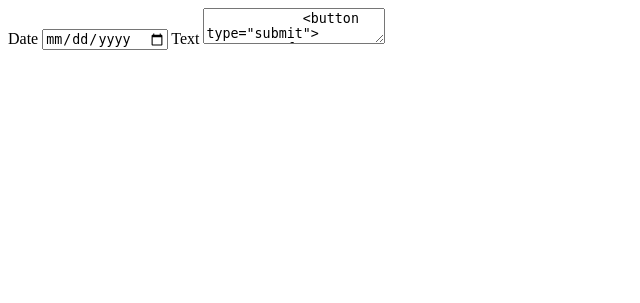
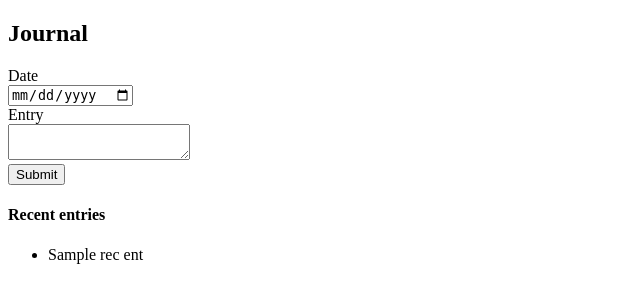
Before and after one commit to abgenbro/simple_journal, a Flask app: template templates/index.html in a window 1280 px wide. Shown: the top 303 px of the page, without its empty margins (0-640 px from the left). Run offline with Flask 3, Linux system fonts and the light colour scheme; the template is opened without the code that fills it: most values are stand-ins (such as "Sample title", 1, 10 or a date in 2020).

Commit message:
more changes

```diff
--- a/app.py
+++ b/app.py
@@ -1,7 +1,13 @@
 from flask import Flask, render_template, request
+from database import get_entries, get_recent_entries, add_entry
+import datetime, time
 
 app = Flask(__name__)
 
 @app.route("/", methods=["GET", "POST"])
 def index():
-    return render_template("index.html")
+    now = datetime.datetime.now()
+    if ('date' in request.form.keys()) and ('entry' in request.form.keys()):
+        add_entry(request.form['date'], request.form['entry'], int(time.mktime(now.timetuple())))
+    recent_entries = get_recent_entries()
+    return render_template("index.html", rec_ent=recent_entries)
--- a/templates/index.html
+++ b/templates/index.html
@@ -4,13 +4,28 @@
         <title>Journal Home</title>
     </head>
     <body>
+        <h2>Journal</h2>
         <form action="/" method="post">
-            <label>Date</label>
-            <input type="date" name="date">
-            <label>Text</label>
-            <textarea name="text">
-            <button type="submit">
+            <div>
+                <label>Date</label><br>
+                <input type="date" name="date" required/>
+            </div>
+            <div>
+                <label>Entry</label><br>
+                <textarea name="entry" required></textarea>
+            </div>
+            <input type="submit">
         </form>
-
+        <div>
+            <h4>Recent entries</h4>
+            {% if rec_ent|length == 0 %}
+            <div>None</div>
+            {% endif %}
+            <ul>
+            {% for re in rec_ent %}
+            <li>{{ re[2] }}</li>
+            {% endfor %}
+            </ul>
+        </div>
     </body>
 </html>
```
Also changed, not shown: database.py (added, +34 -0 lines).
